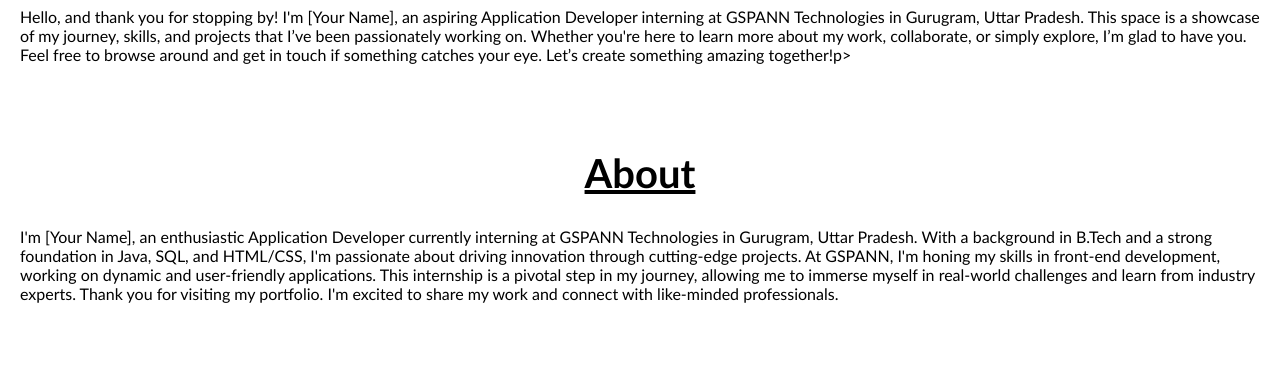
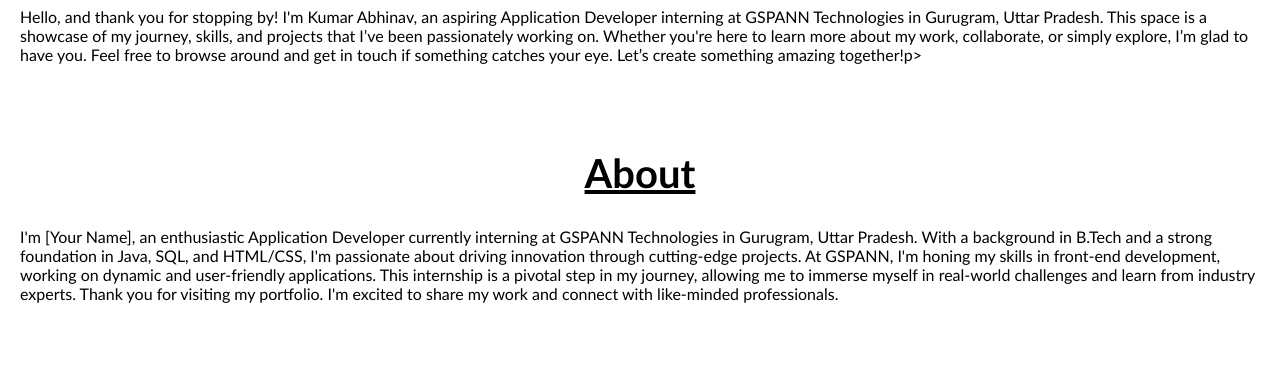
Before and after one commit to kumarabhinav9955/MYWebsite, a plain HTML site: page index.html in a window 1280 px wide. Shown: the part 418-783 px from the top of the page. Drawn offline with Linux system fonts and the light colour scheme.

Commit message:
Update index.html

```diff
--- a/index.html
+++ b/index.html
@@ -35,7 +35,7 @@
             </div>
             <div class="Paragraph-Container">
                 <h2>Welcome</h2>
-                <p>Hello, and thank you for stopping by! I'm [Your Name], an aspiring Application Developer interning at GSPANN Technologies in Gurugram, Uttar Pradesh. This space is a showcase of my journey, skills, and projects that I’ve been passionately working on. Whether you're here to learn more about my work, collaborate, or simply explore, I’m glad to have you.
+                <p>Hello, and thank you for stopping by! I'm Kumar Abhinav, an aspiring Application Developer interning at GSPANN Technologies in Gurugram, Uttar Pradesh. This space is a showcase of my journey, skills, and projects that I’ve been passionately working on. Whether you're here to learn more about my work, collaborate, or simply explore, I’m glad to have you.
 
                     Feel free to browse around and get in touch if something catches your eye. Let’s create something amazing together!p>
             </div>
```
